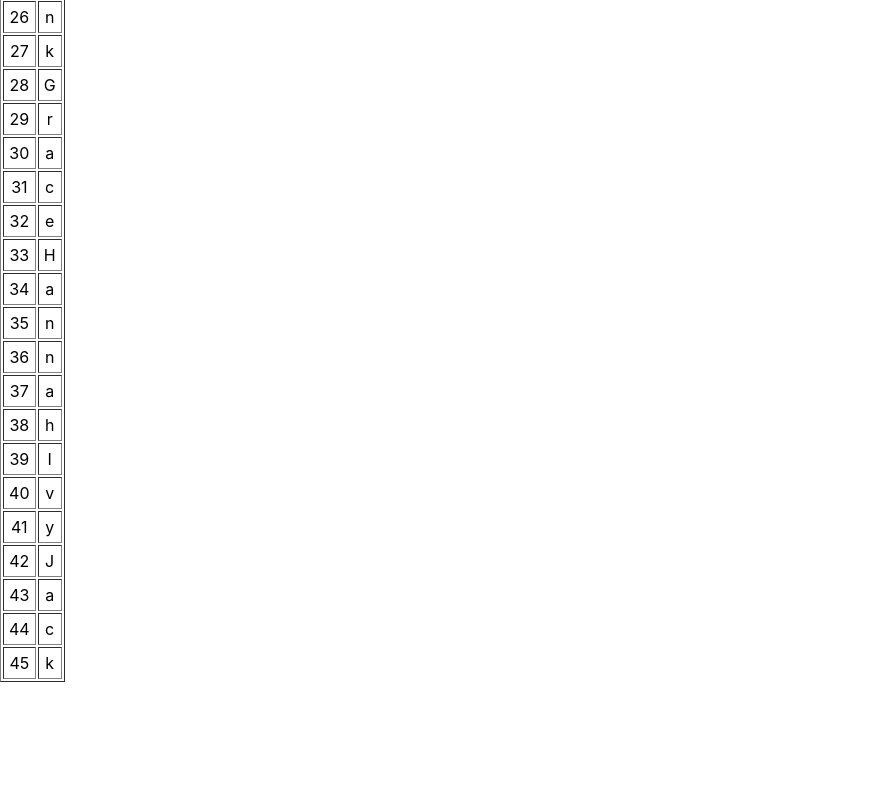
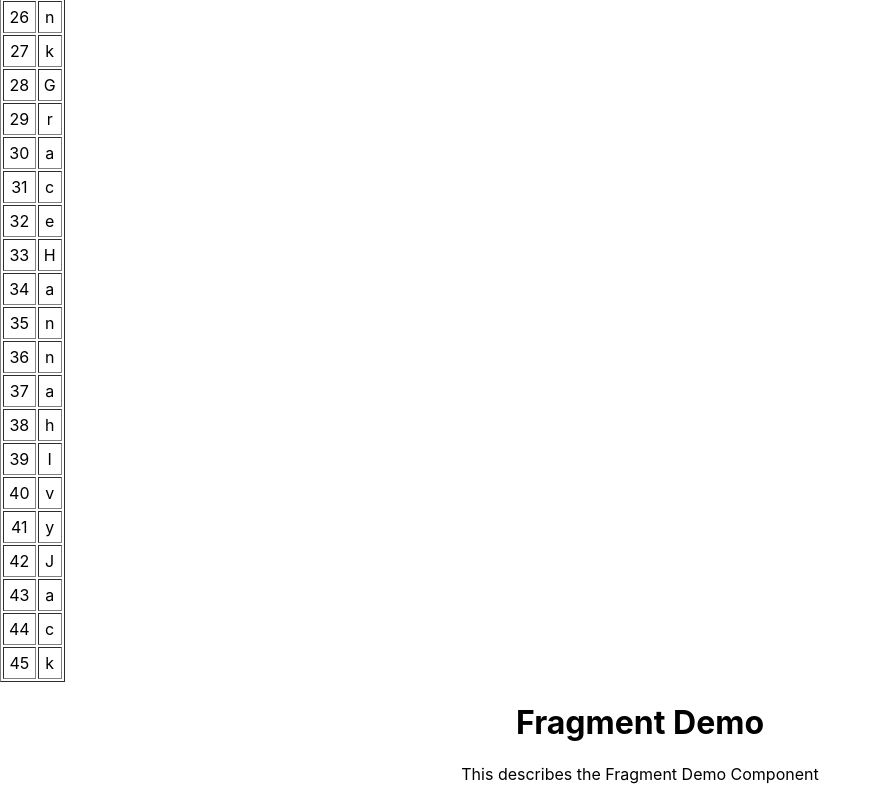
Before and after one commit to dulhara19/React-Learning-Project-phase02, a React (Create React App) app in the folder testreactapp02/: page / in a window 1280 px wide. Shown: the part 6057-6857 px from the top of the page, without its empty margins (0-882 px from the left). Before the commit the page ends 6739 px from the top, so only its background shows below. Built offline with nearby package versions, Linux system fonts and the light colour scheme.

Commit message:
added fragments

```diff
--- a/testreactapp02/src/App.js
+++ b/testreactapp02/src/App.js
@@ -11,6 +11,7 @@ import ArraySort from "./component/ArraySort";
 import ArraySlice from "./component/ArraySlice";
 import ArraySplice from "./component/ArraySplice";
 import ArrayFlatMap from "./component/ArrayFlatMap";
+import Fragment from "./component/Fragments";
 
 const names = [
   "Alice",
@@ -44,6 +45,7 @@ function App() {
       <ArraySlice names={names} />
       <ArraySplice names={names} />
       <ArrayFlatMap names={names} />
+      <Fragment />
     </div>
   );
 }
--- /dev/null
+++ b/testreactapp02/src/component/Fragments.jsx
@@ -0,0 +1,9 @@
+const Fragment = () => {
+  return (
+    <>
+      <h1>Fragment Demo</h1>
+      <p>This describes the Fragment Demo Component</p>
+    </>
+  );
+};
+export default Fragment;
```
